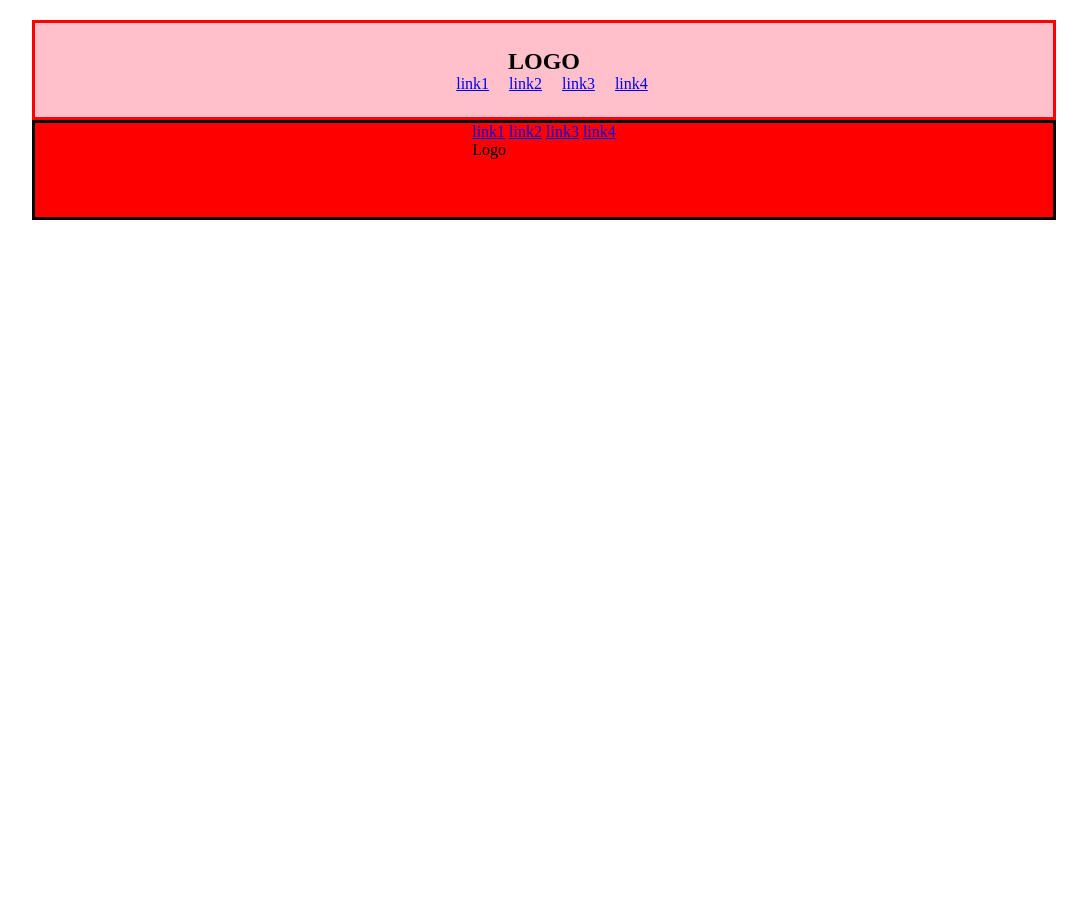
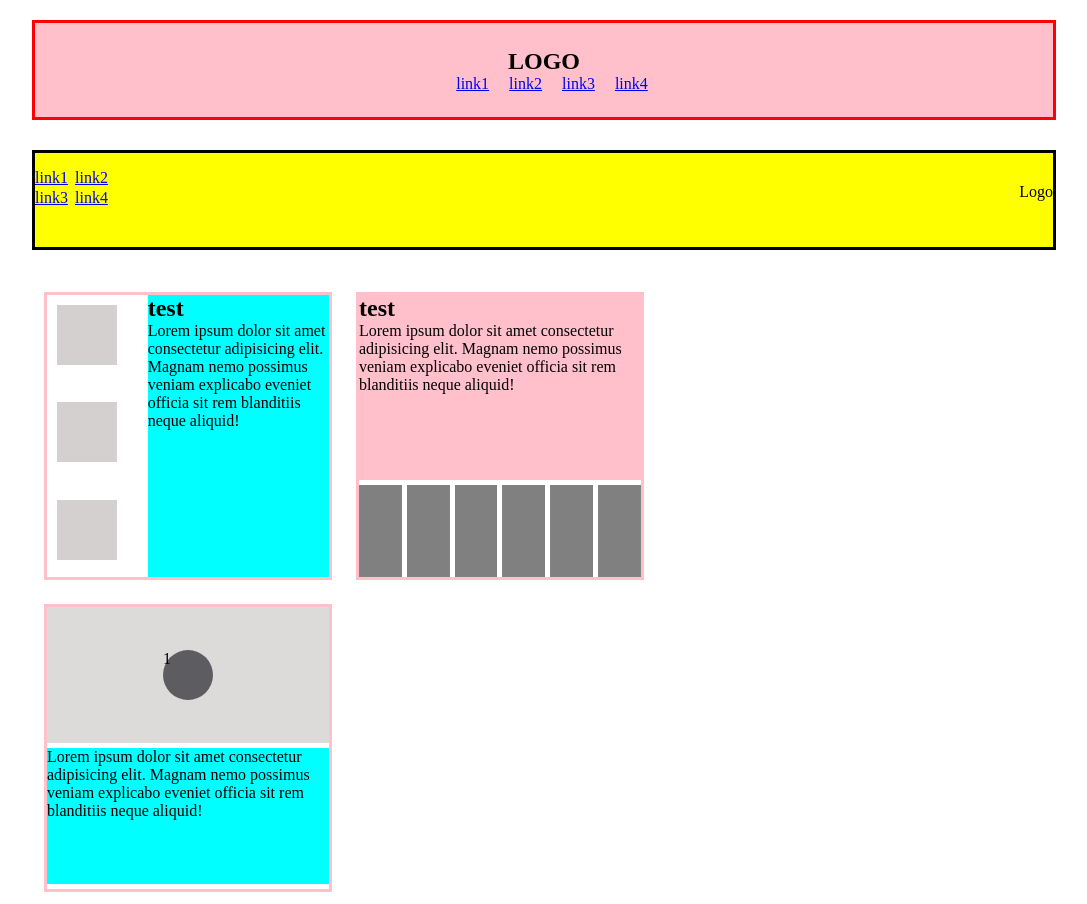
Before and after one commit to Sheida100/CSS-Flexbox-Drills-1, a plain HTML site: page index.html in a window 1280 px wide. Shown: the part 240-1144 px from the top of the page, without its empty margins (96-1183 px from the left). Before the commit the page ends 800 px from the top, so only its background shows below. Drawn offline with Linux system fonts and the light colour scheme.

Commit message:
example for flexbox and grid

```diff
--- a/index.html
+++ b/index.html
@@ -42,6 +42,66 @@
           <div id="logo4">Logo</div>
         </div>
       </nav>
+<div id="cards">
+      <div class="card1">
+        <div id="grideitem1"></div>
+        <!-- <div id="grideitem2"></div> -->
+        <div id="grideitem3"></div>
+        <!-- <div id="grideitem4"></div> -->
+        <div id="grideitem5"></div>
+        <div id="grideitem6">
+          <h2>test</h2>
+          <p>
+            Lorem ipsum dolor sit amet consectetur adipisicing elit. Magnam nemo
+            possimus veniam explicabo eveniet officia sit rem blanditiis neque
+            aliquid!
+          </p>
+        </div>
+      </div>
+
+      <div class="card2">
+        <div id="grideitemcard2">
+          <h2>test</h2>
+          <p>
+            Lorem ipsum dolor sit amet consectetur adipisicing elit. Magnam nemo
+            possimus veniam explicabo eveniet officia sit rem blanditiis neque
+            aliquid!
+          </p>
+        </div>
+          <div id="gride2"></div>
+          <div id="gride3"></div>
+          <div id="gride4"></div>
+          <div id="gride5"></div>
+          <div id="gride6"></div>
+          <div id="gride7"></div>
+
+        </div>
+      </div>
+
+      <div class="card3">
+
+          <div id="gridecard3"></div>
+
+            <!-- <h2>test3</h2> -->
+            <div class="circle-parent">
+              <div class="circle">1</div>
+            </div>
+
+            <div class="p3g3">
+              <p>
+              Lorem ipsum dolor sit amet consectetur adipisicing elit. Magnam nemo
+              possimus veniam explicabo eveniet officia sit rem blanditiis neque
+              aliquid!
+            </p>
+          </div>
+          </div>
+
+        </div>
+      <!-- </div> -->
+
+
+
+      </div>
     </main>
   </body>
 </html>
--- a/main.css
+++ b/main.css
@@ -57,5 +57,165 @@ main {
   flex-direction: row;
   /* align-items: center; */
   flex-wrap: wrap;
-  background-color: red;
+  background-color: yellow;
+  position: relative;
+  margin: 30px 0;
 }
+
+#logo4 {
+  position: absolute;
+  right: 0;
+  top: 30px;
+}
+
+.a1 {
+  position: absolute;
+  left: 0;
+  bottom: 60px;
+}
+.a3 {
+  position: absolute;
+  left: 0;
+  bottom: 40px;
+}
+.a2 {
+  position: absolute;
+  bottom: 60px;
+  left: 40px;
+}
+
+.a4 {
+  position: absolute;
+  bottom: 40px;
+  left: 40px;
+}
+
+.card1 {
+  margin: 12px;
+  height: 18rem;
+  width: 18rem;
+  border: 3px solid pink;
+  display: grid;
+  grid-template-columns: 1fr 2fr;
+  grid-template-rows: 1fr 1fr 1fr;
+  grid-gap: 10px;
+  grid-template-areas:
+    "a b"
+    "c b"
+    "d b";
+}
+#grideitem1,
+#grideitem3,
+#grideitem5 {
+  background: rgb(212, 208, 208);
+  height: 60px;
+  width: 60px;
+  margin: 10px;
+}
+
+#grideitem2,
+#grideitem4,
+#grideitem6 {
+  background: aqua;
+
+  grid-area: b;
+}
+
+.card2 {
+  margin: 12px;
+  height: 18rem;
+  width: 18rem;
+  border: 3px solid pink;
+  display: grid;
+  grid-template-columns: 1fr 1fr 1fr 1fr 1fr 1fr;
+  grid-template-rows: 2fr 1fr;
+  grid-gap: 5px;
+  grid-template-areas:
+    "a a a a a a"
+    "b c d e f g";
+}
+
+#grideitemcard2 {
+  background: pink;
+  grid-area: a;
+}
+
+#gride2 {
+  background: gray;
+  grid-area: b;
+  /* height: 60px;
+  width: 60px;
+  margin: 5px; */
+}
+
+#gride3 {
+  background: gray;
+  grid-area: c;
+  /* height: 60px;
+  width: 60px;
+  margin: 5px; */
+}
+#gride4 {
+  background: gray;
+  grid-area: d;
+  /* height: 60px;
+  width: 60px;
+  margin: 5px; */
+}
+#gride5 {
+  background: gray;
+  grid-area: e;
+  /* height: 60px;
+  width: 60px;
+  margin: 5px; */
+}
+#gride6 {
+  background: gray;
+  grid-area: f;
+  /* height: 60px;
+  width: 60px;
+  margin: 5px; */
+}
+#gride7 {
+  background: gray;
+  grid-area: g;
+  /* height: 60px;
+  width: 60px;
+  margin: 5px; */
+}
+
+#cards {
+  display: flex;
+}
+
+.card3 {
+  margin: 12px;
+  height: 18rem;
+  width: 18rem;
+  border: 3px solid pink;
+  display: grid;
+  /* grid-template-columns: 1fr 1fr 1fr 1fr 1fr 1fr; */
+  grid-template-rows: 1fr 1fr;
+  grid-gap: 5px;
+  grid-template-areas:
+    "a"
+    "b";
+}
+
+.circle-parent {
+  display: grid;
+  place-content: center;
+  grid-area: a;
+  background: rgb(221, 218, 218);
+}
+
+.circle {
+  height: 50px;
+  width: 50px;
+  background-color: rgb(93, 92, 97);
+  border-radius: 50%;
+}
+.p3g3 {
+  grid-area: b;
+  background: aqua;
+}
```
Also changed, not shown: 1 other file.
